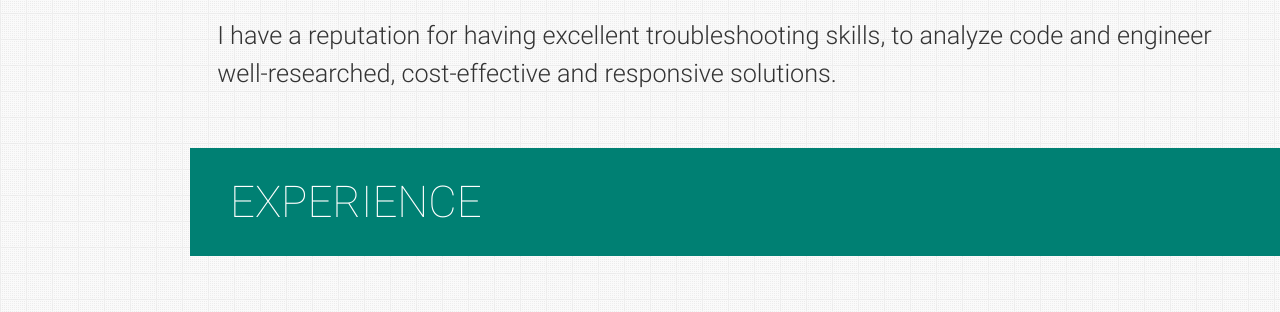
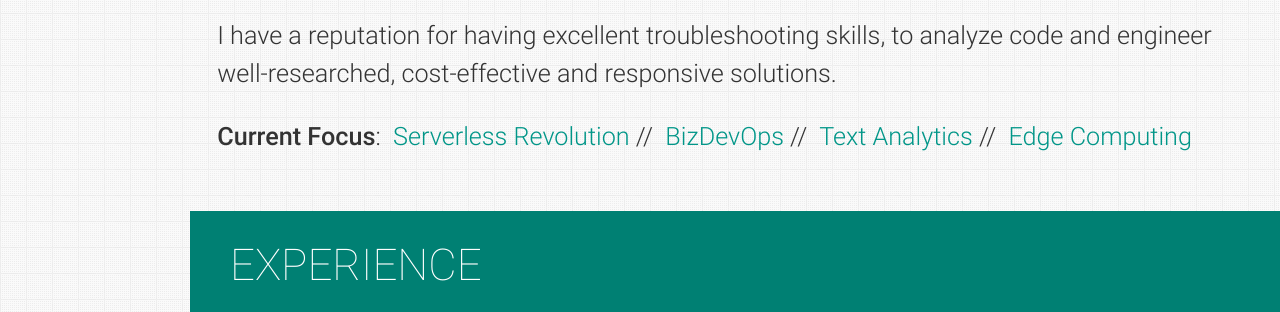
Before and after one commit to udayreddy/portfolio, a website: page index.html in a window 1280 px wide. Shown: the part 1209-1521 px from the top of the page. Drawn offline with nearby package versions, Linux system fonts and the light colour scheme.

Commit message:
current Focus

```diff
--- a/index.html
+++ b/index.html
@@ -118,7 +118,13 @@
             global investment banks.</p>
           <p>I have a reputation for having excellent troubleshooting skills, to analyze code and
             engineer well-researched, cost-effective and responsive solutions.</p>
-          <!-- <p><strong>Current Focus</strong>:&nbsp;<a aria-label="Navigate to the Inclusive Design Patterns homepage" href="https://www.smashingmagazine.com/inclusive-design-patterns/">Accessibility</a>&nbsp;//&nbsp;<a aria-label="Navigate to the Full Stack React homepage" href="https://www.fullstackreact.com/">React</a>&nbsp;//&nbsp;<a aria-label="Navigate to the article &quot;Scalable CSS&quot;" href="https://mrmrs.github.io/writing/2016/03/24/scalable-css/">Design Systems</a></p> -->
+          <p>
+            <strong>Current Focus</strong>:&nbsp;
+            <a aria-label="Navigate to the article &quot;FaaS&quot;" href="https://www.techrepublic.com/article/why-serverless-computing-is-one-of-the-biggest-threats-to-containers/">Serverless Revolution</a>&nbsp;//&nbsp;
+            <a aria-label="Navigate to the article &quot;BizDevOps&quot;" href="https://stackify.com/bizdevops-guide/">BizDevOps</a>&nbsp;//&nbsp;
+            <a aria-label="Navigate to the article &quot;Text Analytics & NLP&quot;" href="https://www.allerin.com/blog/ai-for-text-analytics-and-nlp">Text Analytics</a>&nbsp;//&nbsp;
+            <a aria-label="Navigate to the article &quot;Edge Computing&quot;" href="https://www.networkworld.com/article/3224893/internet-of-things/what-is-edge-computing-and-how-it-s-changing-the-network.html">Edge Computing</a>
+          </p>
         </div>
       </section>
       <!-- Experience -->
```
